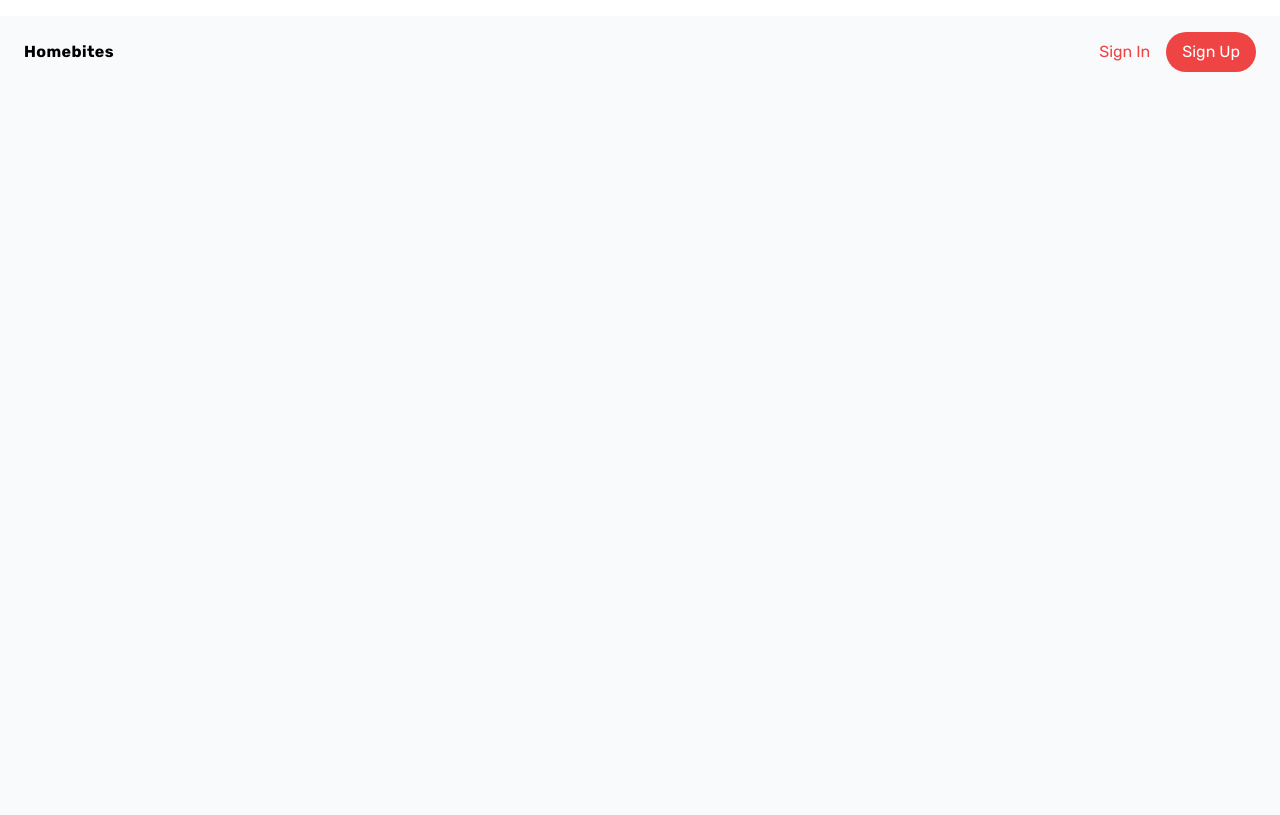
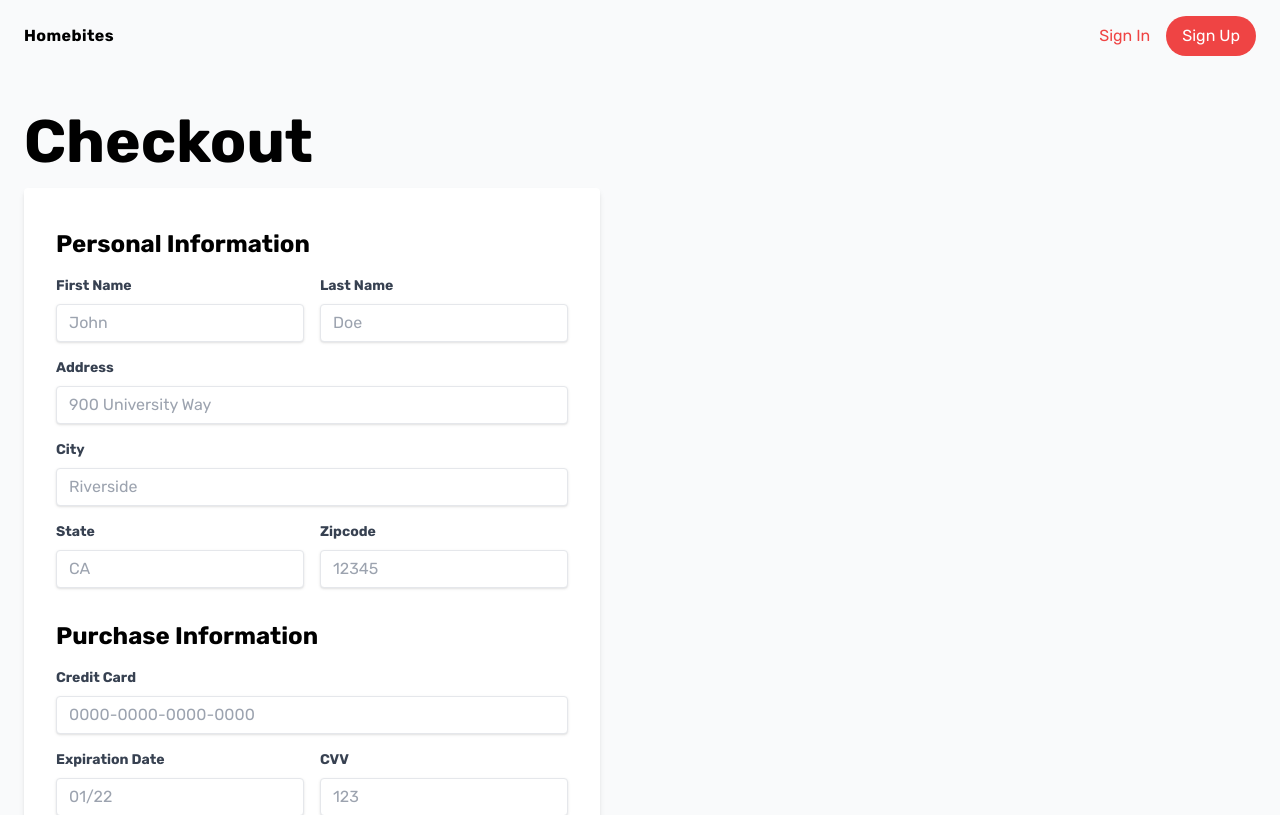
Before and after one commit to rajbirjohar/Homebites, a Next.js app: page /checkout in a window 1280 px wide. Shown: the top 815 px of the page. Built offline with nearby package versions, Linux system fonts and the light colour scheme; no server answers.

Commit message:
Added checkout page

```diff
--- a/components/Header/Header.tsx
+++ b/components/Header/Header.tsx
@@ -1,7 +1,6 @@
 import { useEffect, useState } from "react";
-import { useSession, signIn, signOut } from 'next-auth/react'
-
-
+import { useSession, signIn, signOut } from "next-auth/react";
+import Link from "next/link";
 
 export default function Header(): JSX.Element {
   const { data: session } = useSession();
@@ -12,8 +11,7 @@ export default function Header(): JSX.Element {
     });
   }, []);
 
-  if(session)
-  {
+  if (session) {
     return (
       <header
         className={`min-w-full fixed transition-all animate-300 px-6 ${
@@ -39,7 +37,8 @@ export default function Header(): JSX.Element {
             <button
               className={`rounded-full py-2 px-4 ${
                 scroll ? "bg-white text-red-500" : "bg-red-500 text-white"
-              }`}onClick={() => signOut()}
+              }`}
+              onClick={() => signOut()}
             >
               Sign Out
             </button>
@@ -55,21 +54,27 @@ export default function Header(): JSX.Element {
       }`}
     >
       <nav className="max-w-screen-xl flex items-center justify-between mx-auto py-4">
+        <Link href="/" passHref>
           <span
-          className={`font-bold tracking-wide ${
+            className={`font-bold tracking-wide cursor-pointer ${
               scroll ? "text-white" : "text-black"
             }`}
           >
             Homebites
           </span>
+        </Link>
         <ul className="flex gap-4">
-          <button className={scroll ? "text-white" : "text-red-500"} onClick={() => signIn('google')}>
+          <button
+            className={scroll ? "text-white" : "text-red-500"}
+            onClick={() => signIn("google")}
+          >
             Sign In
           </button>
           <button
             className={`rounded-full py-2 px-4 ${
               scroll ? "bg-white text-red-500" : "bg-red-500 text-white"
-            }`}onClick={() => signIn('google')}
+            }`}
+            onClick={() => signIn("google")}
           >
             Sign Up
           </button>
--- a/components/ListFood/ListFood.tsx
+++ b/components/ListFood/ListFood.tsx
@@ -1,9 +1,10 @@
 import { faker } from "@faker-js/faker";
 import dynamic from "next/dynamic";
 import Link from "next/link";
+import { addToCart, cart } from "../../utils/store";
 
 function ListFood(): JSX.Element {
-  const foods = [];
+  const foods: Food[] = [];
   for (let i = 0; i < 10; i++) {
     foods.push({
       id: faker.database.mongodbObjectId(),
@@ -13,25 +14,30 @@ function ListFood(): JSX.Element {
       postCode: faker.address.zipCode(),
       city: faker.address.cityName(),
       phoneNumber: faker.phone.phoneNumber(),
-      favouriteQuote: faker.lorem.sentence(),
+      favoriteQuote: faker.lorem.sentence(),
     });
   }
+
   return (
     <ul className="flex min-w-screen overflow-x-scroll gap-3 p-3 hide-scroll">
       {foods.map((food) => (
-        <Link href={`/${food.id}`} passHref>
-          <li
-            key={food.postCode}
-            className="flex flex-col flex-shrink-0 p-6 shadow-lg my-6 rounded-lg cursor-pointer"
-          >
+        <li className="flex flex-col flex-shrink-0 p-6 shadow-lg my-6 rounded-lg">
           <img src={food.image} className="w-80 h-80 rounded-lg" />
-            <h3 className="my-2 font-semibold text-lg">{food.name}</h3>
+          <Link href={`/${food.id}`} passHref key={food.postCode}>
+            <h3 className="my-2 font-semibold text-lg cursor-pointer hover:text-red-400">
+              {food.name}
+            </h3>
+          </Link>
           <p className="text-gray-500">
             Located @{" "}
             <span className="text-black font-medium">{food.postCode}</span>
           </p>
+          <Link href={"/checkout"} passHref>
+            <button className="rounded-full bg-red-500 text-white py-2 px-4 my-3">
+              Add to Cart
+            </button>
+          </Link>
         </li>
-        </Link>
       ))}
     </ul>
   );
--- a/package.json
+++ b/package.json
@@ -12,7 +12,8 @@
     "next": "12.1.5",
     "next-auth": "^4.3.4",
     "react": "18.0.0",
-    "react-dom": "18.0.0"
+    "react-dom": "18.0.0",
+    "zustand": "^4.0.0-rc.1"
   },
   "devDependencies": {
     "@faker-js/faker": "^6.2.0",
--- a/pages/[food].tsx
+++ b/pages/[food].tsx
@@ -1,12 +1,20 @@
 import { NextPage } from "next";
-import { Page, Paragraph } from "../components";
+import { ListFood, Page, Paragraph } from "../components";
 
 const Food: NextPage = () => {
   return (
     <Page>
-      <Paragraph className="max-w-screen-xl h-screen flex flex-col justify-center mx-auto px-6">
+      <Paragraph className="max-w-screen-xl flex flex-col justify-center mx-auto py-24 px-6">
         <h1 className="text-6xl font-bold my-4">Food</h1>
+        <h3 className="text-xl max-w-2xl text-gray-800">
+          Check out our local chefs. We source the best, and most authentic
+          foods created from passionate individuals who want to share their
+          creations with you. Way better than the fast food down the street.
+        </h3>
       </Paragraph>
+      <ListFood />
+      <ListFood />
+      <ListFood />
     </Page>
   );
 };
--- a/pages/checkout.tsx
+++ b/pages/checkout.tsx
@@ -1,12 +1,117 @@
 import { NextPage } from "next";
-import { Page } from "../components";
+import { Page, Paragraph } from "../components";
+
+const Input = (props: {
+  label: string;
+  placeholder: string;
+  name: string;
+  type: string;
+  maxLength?: number;
+}) => {
+  return (
+    <div className="mb-4 flex-1">
+      <label
+        className="block text-gray-700 text-sm font-bold mb-2"
+        htmlFor={props.name}
+      >
+        {props.label}
+      </label>
+      <input
+        className="shadow appearance-none border rounded w-full py-2 px-3 text-gray-700 leading-tight focus:outline-none focus:shadow-outline"
+        name={props.name}
+        type={props.type}
+        placeholder={props.placeholder}
+        maxLength={props.maxLength}
+      />
+    </div>
+  );
+};
 
 const Checkout: NextPage = () => {
-    return (
-        <Page>
-            <h1 className="text-6xl font-bold my-4">Checkout</h1>
-        </Page>
-    )
-}
+  return (
+    <Page>
+      <Paragraph className="max-w-screen-xl flex flex-col justify-center mx-auto py-24 px-6">
+        <h1 className="text-6xl font-bold my-4">Checkout</h1>
+        <div className="w-full max-w-xl">
+          <form className="bg-white shadow-md rounded px-8 pt-6 pb-8 mb-4">
+            <h3 className="text-2xl font-bold my-4">Personal Information</h3>
+            <div className="flex gap-4">
+              <Input
+                label={"First Name"}
+                placeholder={"John"}
+                name={"firstname"}
+                type={"text"}
+              />
+              <Input
+                label={"Last Name"}
+                placeholder={"Doe"}
+                name={"lastname"}
+                type={"text"}
+              />
+            </div>
+            <Input
+              label={"Address"}
+              placeholder={"900 University Way"}
+              name={"address"}
+              type={"text"}
+            />
+            <Input
+              label={"City"}
+              placeholder={"Riverside"}
+              name={"city"}
+              type={"text"}
+            />
+            <div className="flex gap-4">
+              <Input
+                label={"State"}
+                placeholder={"CA"}
+                name={"state"}
+                type={"text"}
+              />
+              <Input
+                label={"Zipcode"}
+                placeholder={"12345"}
+                name={"zipcode"}
+                type={"text"}
+              />
+            </div>
+            <h3 className="text-2xl font-bold my-4">Purchase Information</h3>
+            <Input
+              label={"Credit Card"}
+              placeholder={"0000-0000-0000-0000"}
+              name={"creditcard"}
+              type={"text"}
+              maxLength={19}
+            />
+            <div className="flex gap-4">
+              <Input
+                label={"Expiration Date"}
+                placeholder={"01/22"}
+                name={"expiration"}
+                type={"text"}
+                maxLength={5}
+              />
+              <Input
+                label={"CVV"}
+                placeholder={"123"}
+                name={"cvv"}
+                type={"text"}
+                maxLength={3}
+              />
+            </div>
+            <div className="flex items-center justify-between">
+              <button
+                className="rounded-full bg-red-500 text-white py-2 px-4 my-3"
+                type="button"
+              >
+                Confirm Purchase
+              </button>
+            </div>
+          </form>
+        </div>
+      </Paragraph>
+    </Page>
+  );
+};
 
 export default Checkout;
--- /dev/null
+++ b/utils/store.ts
@@ -0,0 +1,34 @@
+import create from "zustand";
+
+const useStore = create<Food & AddToCart>((set) => ({
+  id: "",
+  image: "",
+  name: "",
+  email: "",
+  postCode: "",
+  city: "",
+  phoneNumber: "",
+  favoriteQuote: "",
+  addFood: () =>
+    set((state) => ({
+      id: state.id,
+      name: state.name,
+      email: state.email,
+      postCode: state.postCode,
+      city: state.city,
+      phoneNumber: state.phoneNumber,
+      favoriteQuote: state.favoriteQuote,
+    })),
+}));
+
+function cart() {
+  const name = useStore((state) => state.name);
+}
+
+function addToCart() {
+  console.log("here");
+  useStore((state) => state.addFood());
+  console.log(cart);
+}
+
+export { cart, addToCart };
```
Also changed, not shown: types/homebites.types.d.ts (added, +14 -0 lines), 1 other file (tests, documents, lock files or other folders). Lines whose indentation alone changed are shown as unchanged.
